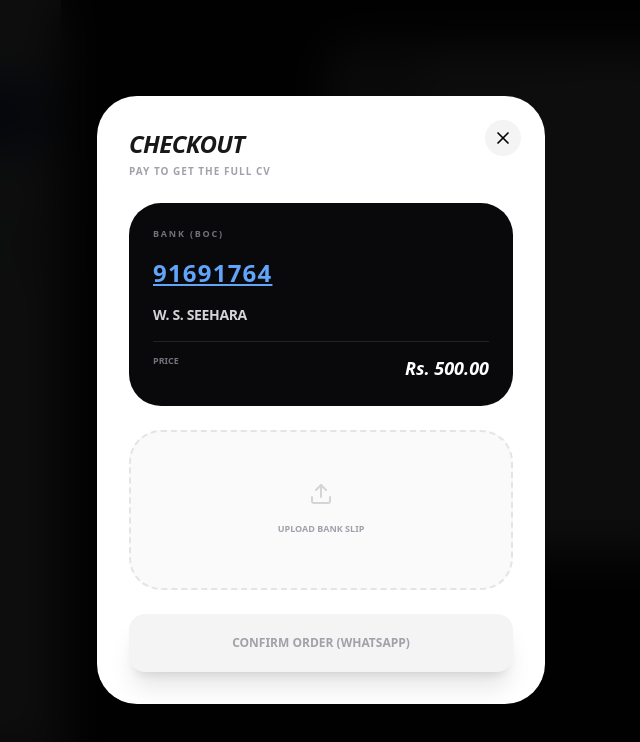
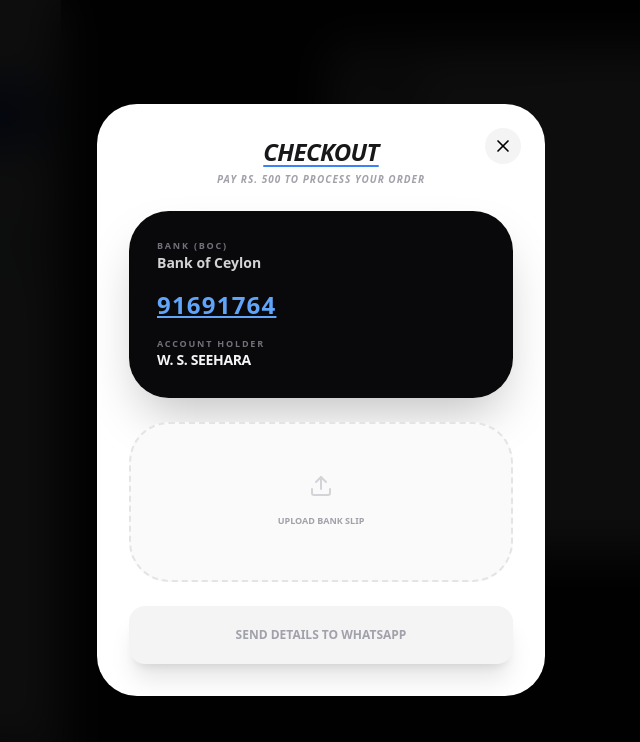
Before and after one commit to ThanushDev/DigiSolutionsCV, a React (Vite) app: page /#/preview in a window 1280 px wide. Both pictures are taken after a click on the button "GET FULL CV". Shown: the top 742 px of the page, without its empty margins (319-959 px from the left). Built offline with nearby package versions, Linux system fonts and the light colour scheme; grey boxes are pictures that could not be loaded.

Commit message:
Update CVPreview.tsx

```diff
--- a/src/pages/CVPreview.tsx
+++ b/src/pages/CVPreview.tsx
@@ -5,7 +5,7 @@ import { templateThemes } from '../types/cv';
 import {
   ChevronLeftIcon, CheckCircle2Icon, Loader2, XIcon,
   SendIcon, Smartphone, Monitor, Menu,
-  UploadIcon, Image as ImageIcon
+  UploadIcon
 } from 'lucide-react';
 
 export function CVPreview({ onBack }: { onBack: () => void }) {
@@ -18,7 +18,7 @@ export function CVPreview({ onBack }: { onBack: () => void }) {
 
   if (!cvData) return null;
 
-  // --- Payment Slip එක විතරක් ImgBB එකට Upload කරන Logic එක ---
+  // --- Payment Slip Upload Logic (ImgBB) ---
   const handleSlipUpload = async (e: React.ChangeEvent<HTMLInputElement>) => {
     const file = e.target.files?.[0];
     if (!file) return;
@@ -39,11 +39,11 @@ export function CVPreview({ onBack }: { onBack: () => void }) {
     }
   };
 
-  // --- WhatsApp Ref එක (JSON Data) යවන Logic එක ---
+  // --- WhatsApp Ref Logic (JSON Data) ---
   const handleWhatsApp = () => {
     if (!slipUrl) return alert("Please upload the payment slip first!");
 
-    // මුළු CV Data එකම JSON කරලා Encode කරනවා
+    // මුළු CV Data එකම JSON කරලා Encode කරනවා (මේකෙ තමයි photo URL එකත් තියෙන්නෙ)
     const encodedData = btoa(unescape(encodeURIComponent(JSON.stringify(cvData))));
     const message = `*🔥 NEW CV ORDER 🔥*\n\n*Name:* ${cvData.personalInfo.name}\n*Slip:* ${slipUrl}\n\n*Ref Data:*\n${encodedData}`;
 
@@ -56,27 +56,37 @@ export function CVPreview({ onBack }: { onBack: () => void }) {
       {/* Sidebar */}
       <div className={`fixed md:relative z-[70] h-full bg-white border-r w-[320px] md:w-[380px] transition-transform duration-300 flex flex-col ${isSidebarOpen ? 'translate-x-0' : '-translate-x-full md:translate-x-0'}`}>
 
+        {/* Sidebar Header */}
         <div className="p-6 border-b flex justify-between items-center">
-          <button onClick={onBack} className="flex items-center text-[10px] font-black text-zinc-400 uppercase tracking-widest"><ChevronLeftIcon size={14}/> Editor</button>
+          <button onClick={onBack} className="flex items-center text-[10px] font-black text-zinc-400 uppercase tracking-widest hover:text-blue-600 transition-colors">
+            <ChevronLeftIcon size={14}/> Editor
+          </button>
           <button onClick={() => setIsSidebarOpen(false)} className="md:hidden p-2 text-zinc-400"><XIcon size={24}/></button>
         </div>
 
+        {/* Sidebar Content */}
         <div className="flex-1 overflow-y-auto p-5 space-y-6 bg-zinc-50/30 custom-scrollbar">
 
-          {/* Main Download Button */}
-          <button onClick={() => setShowPayment(true)} className="w-full py-5 bg-blue-600 text-white rounded-2xl font-black uppercase text-[13px] flex items-center justify-center gap-2.5 shadow-xl shadow-blue-100 hover:bg-blue-700 active:scale-95 transition-all">
+          {/* 1. Get Full CV Button - මුලටම */}
+          <button
+            onClick={() => setShowPayment(true)}
+            className="w-full py-5 bg-blue-600 text-white rounded-2xl font-black uppercase text-[13px] flex items-center justify-center gap-2.5 shadow-xl shadow-blue-100 hover:bg-blue-700 active:scale-95 transition-all"
+          >
             <SendIcon size={18}/> Get Full CV
           </button>
 
           <hr className="border-zinc-200" />
 
-          {/* Style Selector */}
+          {/* 2. Style Selector */}
           <div className="space-y-3">
-            <p className="text-[10px] font-black uppercase text-zinc-400 ml-1 tracking-widest">Selected Style</p>
+            <p className="text-[10px] font-black uppercase text-zinc-400 ml-1 tracking-widest">Select CV Template</p>
             <div className="grid grid-cols-1 gap-2">
               {templateThemes.map((t) => (
-                <button key={t.id} onClick={() => { setSelectedTemplate(t.id); updateThemeColor(t.primaryColor); }}
-                  className={`p-4 rounded-2xl text-left border-2 transition-all flex justify-between items-center ${cvData.selectedTemplate === t.id ? 'border-blue-600 bg-blue-50' : 'bg-white border-transparent shadow-sm'}`}>
+                <button
+                  key={t.id}
+                  onClick={() => { setSelectedTemplate(t.id); updateThemeColor(t.primaryColor); }}
+                  className={`p-4 rounded-2xl text-left border-2 transition-all flex justify-between items-center ${cvData.selectedTemplate === t.id ? 'border-blue-600 bg-blue-50' : 'bg-white border-transparent shadow-sm hover:border-zinc-200'}`}
+                >
                   <span className={`text-[11px] font-black uppercase ${cvData.selectedTemplate === t.id ? 'text-blue-700' : 'text-zinc-600'}`}>{t.name}</span>
                   {cvData.selectedTemplate === t.id && <CheckCircle2Icon size={16} className="text-blue-600" />}
                 </button>
@@ -84,15 +94,14 @@ export function CVPreview({ onBack }: { onBack: () => void }) {
             </div>
           </div>
 
-          {/* Theme Color */}
+          {/* 3. Custom Color & Zoom */}
+          <div className="grid grid-cols-2 gap-4">
             <div className="space-y-2">
-            <p className="text-[10px] font-black uppercase text-zinc-400 ml-1 tracking-widest text-center">Customize Color</p>
-            <input type="color" value={cvData.customColor} onChange={(e) => updateThemeColor(e.target.value)} className="w-full h-12 rounded-xl cursor-pointer bg-white border p-1" />
+              <p className="text-[10px] font-black uppercase text-zinc-400 text-center">Theme Color</p>
+              <input type="color" value={cvData.customColor} onChange={(e) => updateThemeColor(e.target.value)} className="w-full h-11 rounded-xl cursor-pointer bg-white border p-1" />
             </div>
-
-          {/* Zoom Controls */}
             <div className="space-y-2">
-            <p className="text-[10px] font-black uppercase text-zinc-400 text-center tracking-widest">Zoom View</p>
+              <p className="text-[10px] font-black uppercase text-zinc-400 text-center">Preview Zoom</p>
               <div className="flex bg-white border rounded-xl p-1 h-11">
                 <button onClick={() => setPreviewScale(0.35)} className={`flex-1 flex justify-center items-center rounded-lg ${previewScale <= 0.4 ? 'bg-zinc-900 text-white' : 'text-zinc-400'}`}><Smartphone size={16}/></button>
                 <button onClick={() => setPreviewScale(0.55)} className={`flex-1 flex justify-center items-center rounded-lg ${previewScale > 0.4 ? 'bg-zinc-900 text-white' : 'text-zinc-400'}`}><Monitor size={16}/></button>
@@ -100,50 +109,75 @@ export function CVPreview({ onBack }: { onBack: () => void }) {
             </div>
           </div>
         </div>
+      </div>
 
-      {/* Main Preview */}
+      {/* Main Preview Area */}
       <div className="flex-1 relative flex flex-col h-full bg-zinc-900 overflow-hidden">
+        {/* Mobile Header */}
         <div className="md:hidden p-4 flex justify-between items-center z-30 bg-zinc-900/50 backdrop-blur-md">
-          <button onClick={() => setIsSidebarOpen(true)} className="p-3 bg-white/10 rounded-xl text-white border border-white/10"><Menu size={20}/></button>
-          <span className="text-white font-black uppercase text-[10px] tracking-widest opacity-60">Live Preview</span>
+          <button onClick={() => setIsSidebarOpen(true)} className="p-3 bg-white/10 rounded-xl text-white border border-white/10 hover:bg-white/20 transition-all"><Menu size={20}/></button>
+          <span className="text-white font-black uppercase text-[10px] tracking-widest opacity-60">CV Preview</span>
           <div className="w-10"></div>
         </div>
 
+        {/* Live Template Preview */}
         <div className="flex-1 overflow-auto p-4 md:p-12 flex justify-center items-start custom-scrollbar">
-          <div className="transition-all duration-500 shadow-2xl origin-top bg-white" style={{ transform: `scale(${previewScale})` }}>
-            {/* User Personal Info වලදී දාපු image එක මෙතන auto වැටෙනවා */}
+          <div className="transition-all duration-500 shadow-[0_40px_100px_rgba(0,0,0,0.6)] origin-top bg-white" style={{ transform: `scale(${previewScale})` }}>
+            {/* PhotoUpload එකෙන් ලැබෙන cvData.personalInfo.photo එක මෙතන auto display වෙනවා */}
             <CVTemplateBase cvData={cvData} />
           </div>
         </div>
       </div>
 
-      {/* Payment & WhatsApp Ref Modal */}
+      {/* Payment Modal */}
       {showPayment && (
-        <div className="fixed inset-0 bg-black/95 z-[100] flex items-center justify-center p-4 backdrop-blur-xl">
+        <div className="fixed inset-0 bg-black/95 z-[100] flex items-center justify-center p-4 backdrop-blur-xl animate-in fade-in duration-300">
           <div className="bg-white rounded-[2.5rem] p-8 max-w-md w-full shadow-2xl relative animate-in zoom-in duration-300">
-            <button onClick={() => setShowPayment(false)} className="absolute top-6 right-6 p-2 bg-zinc-100 rounded-full"><XIcon size={20}/></button>
-            <h3 className="text-2xl font-black uppercase mb-1 italic tracking-tight text-zinc-900">Checkout</h3>
-            <p className="text-zinc-400 text-[10px] mb-6 font-bold uppercase tracking-widest">Pay to get the full CV</p>
+            <button onClick={() => setShowPayment(false)} className="absolute top-6 right-6 p-2 bg-zinc-100 rounded-full hover:bg-zinc-200"><XIcon size={20}/></button>
+            <h3 className="text-2xl font-black uppercase mb-1 italic tracking-tight text-zinc-900 text-center underline decoration-blue-500 underline-offset-4">Checkout</h3>
+            <p className="text-zinc-400 text-[10px] mb-6 font-bold uppercase tracking-widest text-center italic">Pay Rs. 500 to process your order</p>
 
-            <div className="bg-zinc-950 text-white rounded-[2rem] p-6 mb-6">
+            <div className="bg-zinc-950 text-white rounded-[2.5rem] p-7 mb-6 shadow-2xl">
               <div className="space-y-4">
-                <div><p className="text-[9px] uppercase font-black text-zinc-500 tracking-[0.2em]">Bank (BOC)</p></div>
-                <div><p className="text-2xl text-blue-400 font-bold tracking-wider underline">91691764</p></div>
-                <div><p className="text-sm font-bold uppercase tracking-tight text-zinc-300">W. S. SEEHARA</p></div>
-                <div className="pt-3 border-t border-white/10 flex justify-between">
-                  <span className="text-zinc-500 uppercase text-[9px] font-black">Price</span>
-                  <span className="text-lg font-black italic">Rs. 500.00</span>
+                <div>
+                  <p className="text-[9px] uppercase font-black text-zinc-500 tracking-[0.2em]">Bank (BOC)</p>
+                  <p className="text-sm font-bold text-zinc-300">Bank of Ceylon</p>
+                </div>
+                <div>
+                  <p className="text-2xl text-blue-400 font-black tracking-wider underline">91691764</p>
+                </div>
+                <div>
+                  <p className="text-[9px] uppercase font-black text-zinc-500 tracking-[0.2em]">Account Holder</p>
+                  <p className="text-sm font-bold uppercase tracking-tight text-zinc-100">W. S. SEEHARA</p>
                 </div>
               </div>
             </div>
 
-            <label className={`flex flex-col items-center justify-center w-full h-40 border-2 border-dashed rounded-[2rem] cursor-pointer transition-all ${slipUrl ? 'bg-green-50 border-green-200' : 'bg-zinc-50 border-zinc-200 hover:border-blue-400'}`}>
-              {isUploading ? <Loader2 className="animate-spin text-blue-600" /> : slipUrl ? <CheckCircle2Icon size={32} className="text-green-600" /> : <div className="text-center"><UploadIcon size={24} className="mx-auto text-zinc-300 mb-2"/><span className="text-[9px] font-black uppercase text-zinc-400">Upload Bank Slip</span></div>}
+            <label className={`flex flex-col items-center justify-center w-full h-40 border-2 border-dashed rounded-[2.5rem] cursor-pointer transition-all ${slipUrl ? 'bg-green-50 border-green-200' : 'bg-zinc-50 border-zinc-200 hover:border-blue-400'}`}>
+              {isUploading ? (
+                <Loader2 className="animate-spin text-blue-600" />
+              ) : slipUrl ? (
+                <div className="flex flex-col items-center gap-2">
+                  <CheckCircle2Icon size={32} className="text-green-600" />
+                  <span className="text-[10px] font-black text-green-700 uppercase">Slip Uploaded</span>
+                </div>
+              ) : (
+                <div className="text-center">
+                  <UploadIcon size={24} className="mx-auto text-zinc-300 mb-2"/>
+                  <span className="text-[9px] font-black uppercase text-zinc-400">Upload Bank Slip</span>
+                </div>
+              )}
               <input type="file" className="hidden" accept="image/*" onChange={handleSlipUpload} />
             </label>
 
-            <button onClick={handleWhatsApp} disabled={!slipUrl || isUploading} className={`w-full py-5 rounded-2xl font-black uppercase text-[12px] mt-6 transition-all shadow-xl ${slipUrl ? 'bg-blue-600 text-white shadow-blue-200 hover:bg-blue-700 active:scale-95' : 'bg-zinc-100 text-zinc-400 cursor-not-allowed'}`}>
-              Confirm Order (WhatsApp)
+            <button
+              onClick={handleWhatsApp}
+              disabled={!slipUrl || isUploading}
+              className={`w-full py-5 rounded-2xl font-black uppercase text-[12px] mt-6 transition-all shadow-xl ${
+                slipUrl ? 'bg-blue-600 text-white shadow-blue-200 hover:bg-blue-700 active:scale-95' : 'bg-zinc-100 text-zinc-400 cursor-not-allowed'
+              }`}
+            >
+              Send Details to WhatsApp
             </button>
           </div>
         </div>
```
Lines whose indentation alone changed are shown as unchanged.
